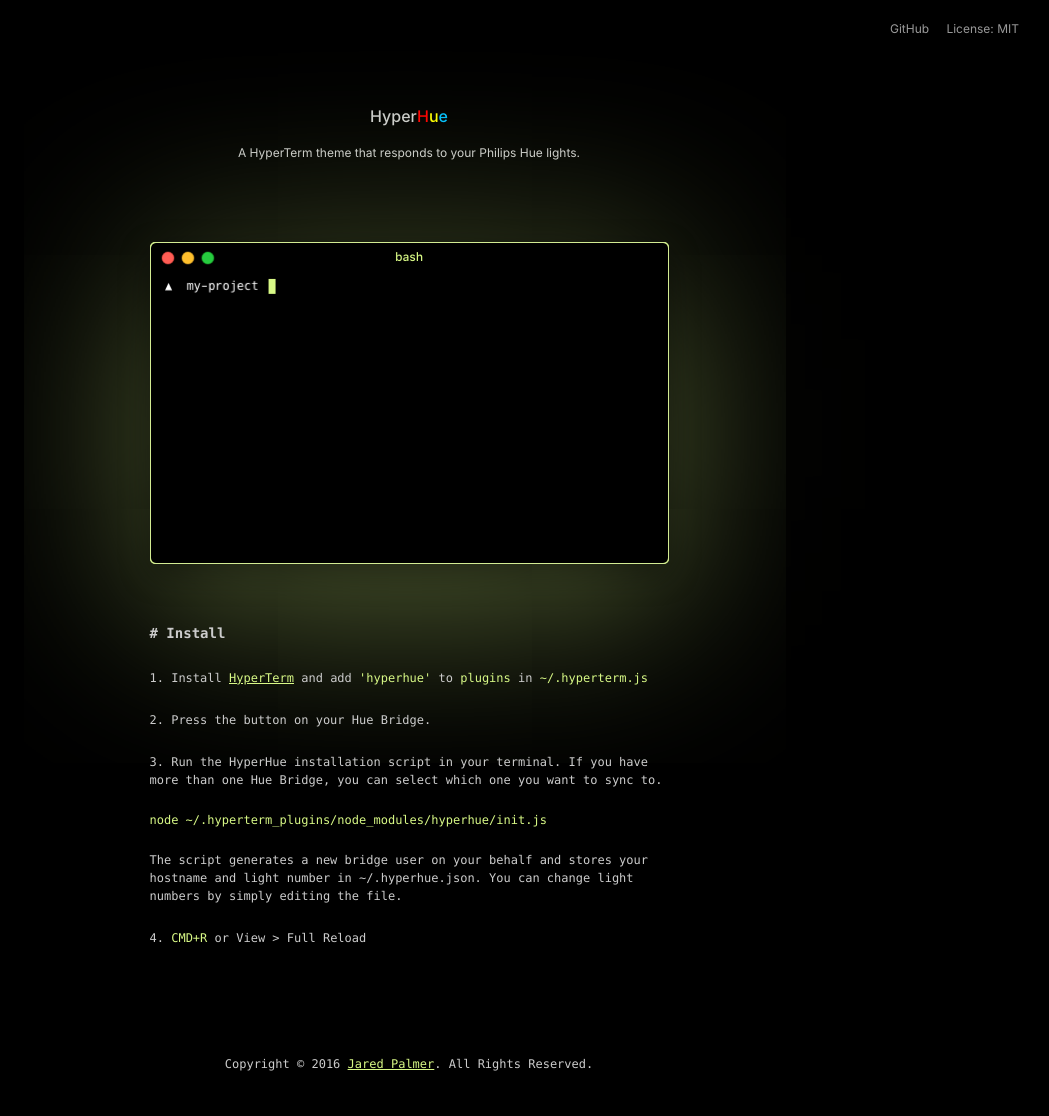
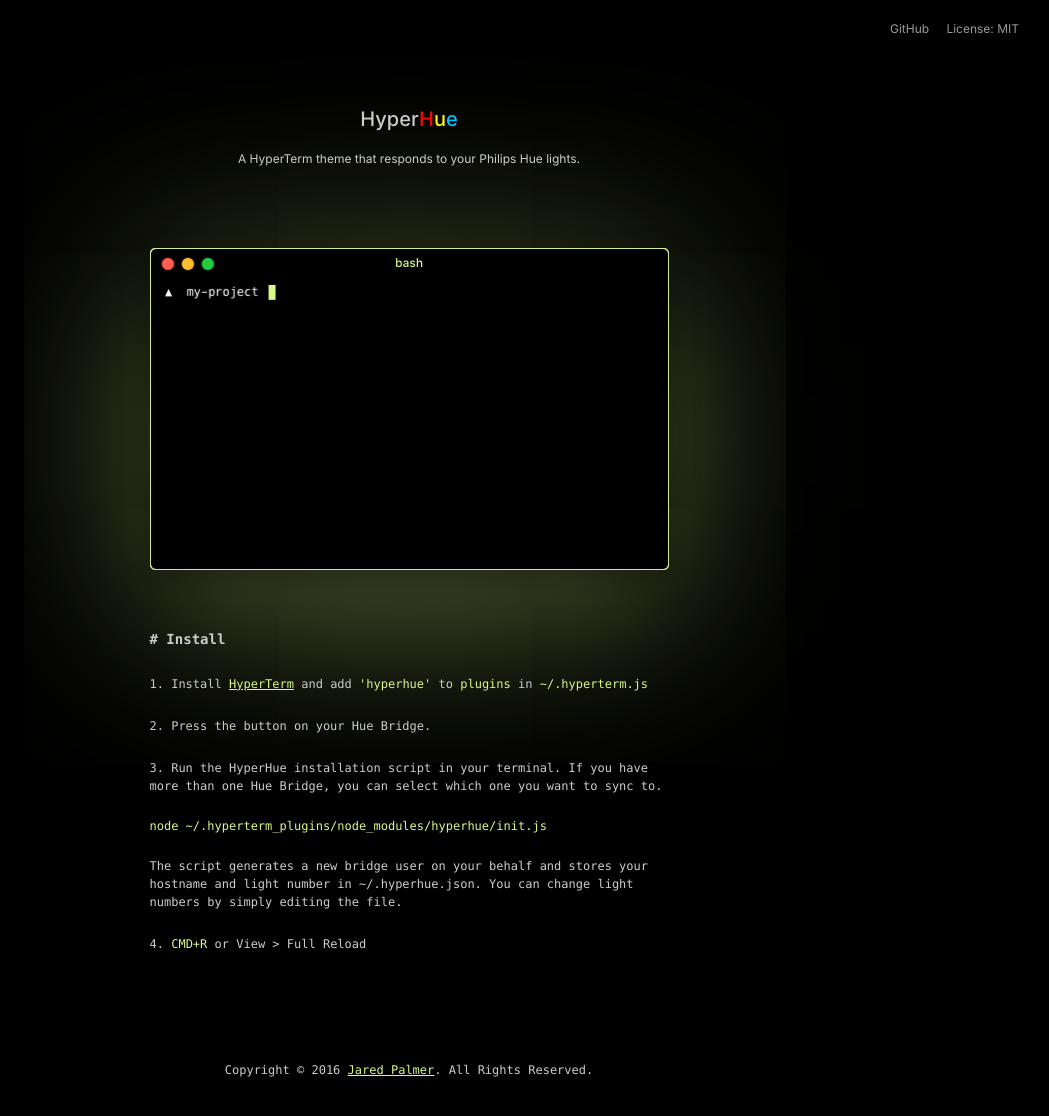
Before and after one commit to jaredpalmer/hyperhue, a website: page index.html in a window 1280 px wide. Shown: the whole page, without its empty margins (231-1280 px from the left). Drawn offline with Linux system fonts and the light colour scheme.

Commit message:
Update index.html

```diff
--- a/index.html
+++ b/index.html
@@ -75,8 +75,9 @@
     font-family: -apple-system, BlinkMacSystemFont, "Segoe UI", "Roboto", "Oxygen", "Ubuntu", "Cantarell", "Fira Sans", "Droid Sans", "Helvetica Neue", sans-serif;
     font-weight: 500;
     margin: 80px 0 16px;
-    font-size: 16px;
+    font-size: 20px;
   }
+
   .tagline {
     font-family: -apple-system, BlinkMacSystemFont, "Segoe UI", "Roboto", "Oxygen", "Ubuntu", "Cantarell", "Fira Sans", "Droid Sans", "Helvetica Neue", sans-serif;
     margin-bottom: 80px;
@@ -126,6 +127,7 @@
     margin: 5rem auto;
     text-align: center;
     color: #ccc;
+    padding: 0 2rem;
   }
 
   footer a {
```
